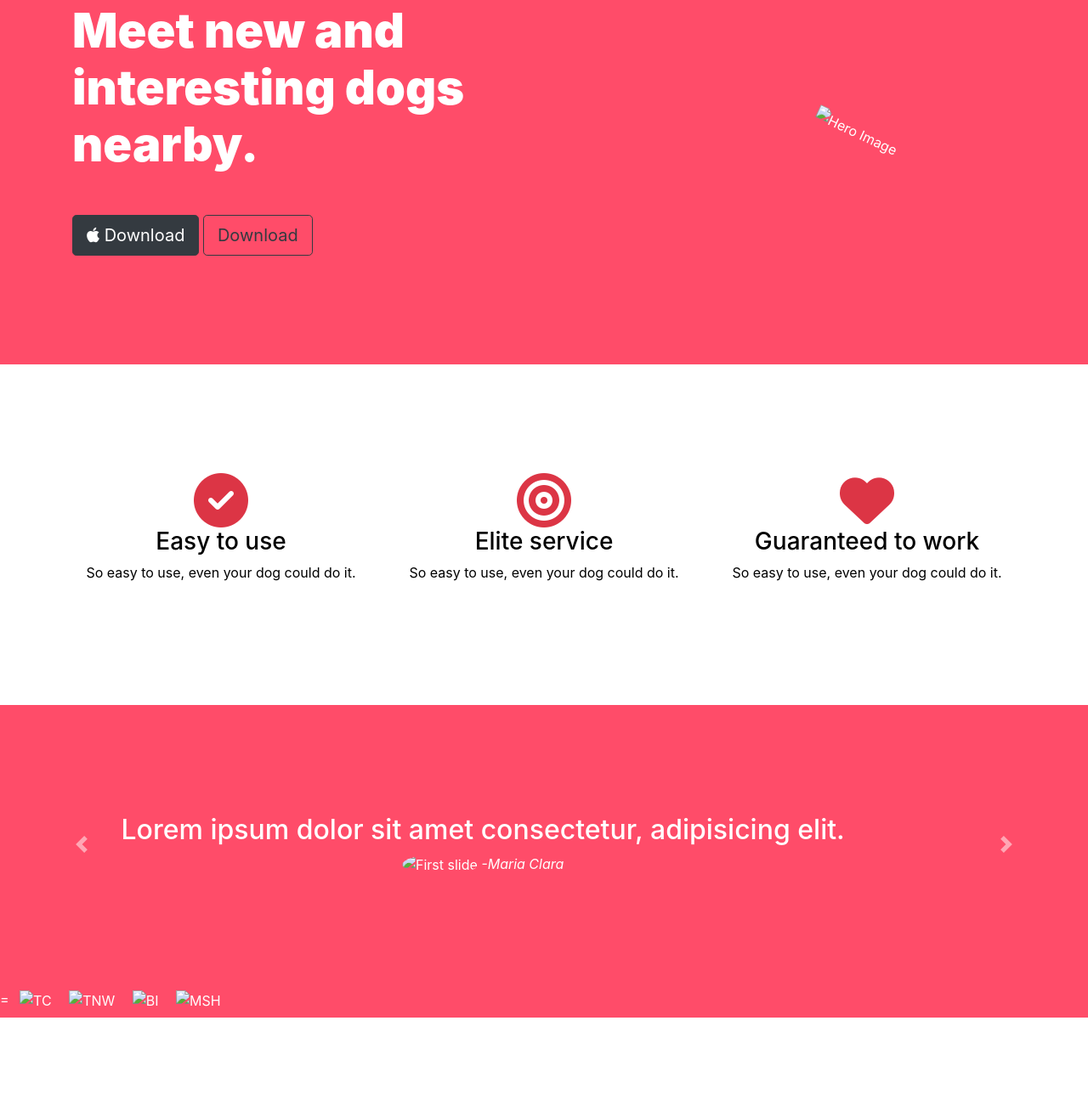
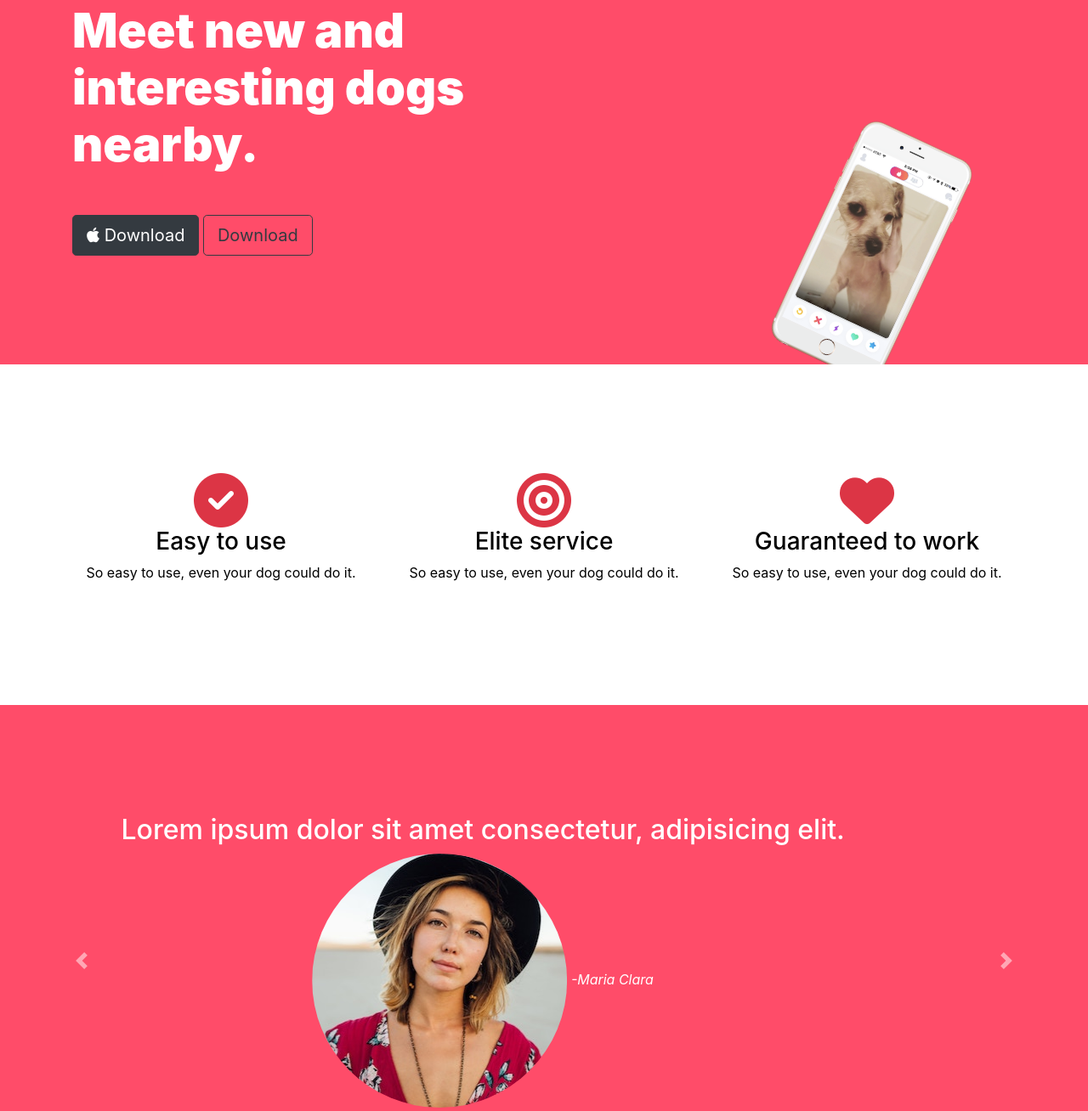
Before and after one commit to Cedricgacos/Tindog, a plain HTML site: page index.html in a window 1280 px wide. Shown: the part 197-1505 px from the top of the page at 85% size. Drawn offline with nearby package versions, Linux system fonts and the light colour scheme.

Commit message:
updated images

```diff
--- a/index.html
+++ b/index.html
@@ -118,7 +118,7 @@
                     <button class="btn btn-outline-dark btn-lg">Download</button>
                 </div>
                 <div class="col-12 col-md-6">
-                    <img class="img-fluid hero__img" src="./MIDTERM (9)/MIDTERM/iphone6.png" alt="Hero Image">
+                    <img class="img-fluid hero__img" src="iphone6.png" alt="Hero Image">
                 </div>
             </div>
         </div>
@@ -158,13 +158,13 @@
             <div class="carousel-inner">
                 <div class="carousel-item active text-center">
                     <h2>Lorem ipsum dolor sit amet consectetur, adipisicing elit.</h2>
-                    <img class="testimonial__img rounded-circle w-20" src="./MIDTERM (9)/MIDTERM/lady-img.jpg" alt="First slide">
+                    <img class="testimonial__img rounded-circle w-20" src="lady-img.jpg" alt="First slide">
                     <em>-Maria Clara</em>
                 </div>
 
                 <div class="carousel-item text-center">
                     <h2>Lorem ipsum dolor sit amet consectetur, adipisicing elit.</h2>
-                    <img class="testimonial__img rounded-circle w-20" src="./MIDTERM (9)/MIDTERM/dog-img.jpg" alt="Second slide">
+                    <img class="testimonial__img rounded-circle w-20" src="dog-img.jpg" alt="Second slide">
                     <em>-Maria Clara</em>
                 </div>
 
@@ -181,10 +181,10 @@
 
     <!-- PRESS SECTION  -->
     <section id="press" class="colored_section padding-none">=
-        <img src="./MIDTERM (9)/MIDTERM/TechCrunch.png" alt="TC" class="press__logo p-2">
-        <img src="./MIDTERM (9)/MIDTERM/tnw.png" alt="TNW" class="press__logo p-2">
-        <img src="./MIDTERM (9)/MIDTERM/bizinsider.png" alt="BI" class="press__logo p-2">
-        <img src="./MIDTERM (9)/MIDTERM/mashable.png" alt="MSH" class="press__logo p-2">
+        <img src="TechCrunch.png" alt="TC" class="press__logo p-2">
+        <img src="tnw.png" alt="TNW" class="press__logo p-2">
+        <img src="bizinsider.png" alt="BI" class="press__logo p-2">
+        <img src="mashable.png" alt="MSH" class="press__logo p-2">
     </section>
 
     <!-- PRICING SECTION -->
```
